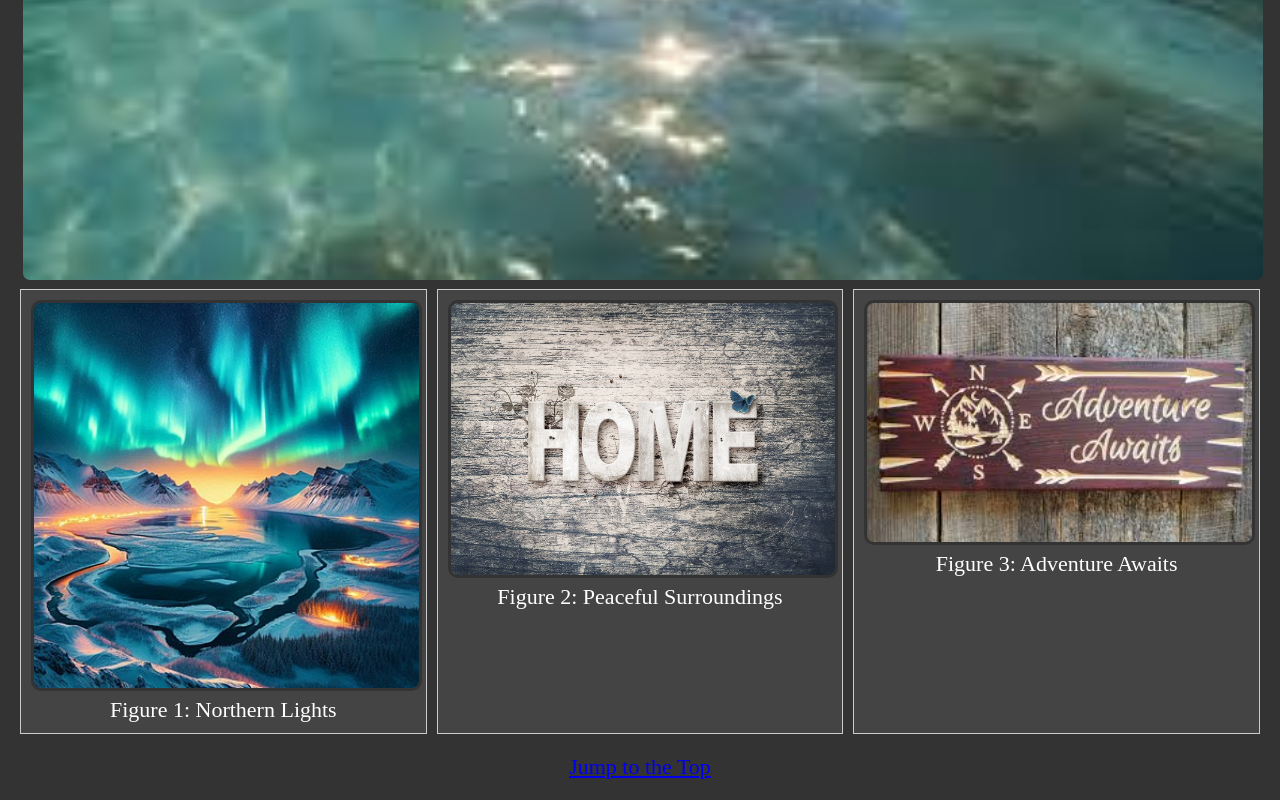
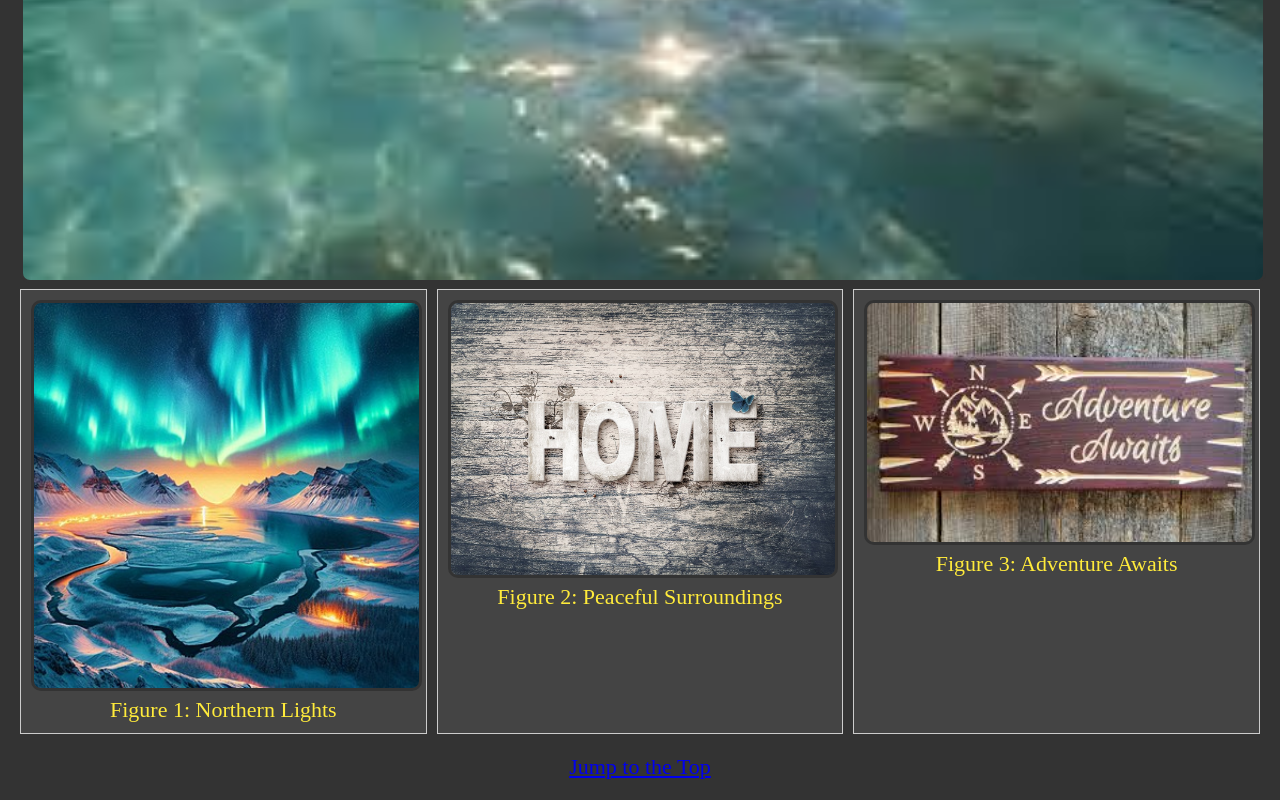
Before and after one commit to EverythingZella/Project-RD, a plain HTML site: page index.html in a window 1280 px wide. Shown: the part 3142-3942 px from the top of the page. Drawn offline with Linux system fonts and the dark colour scheme.

Commit message:
Update style.css

```diff
--- a/style.css
+++ b/style.css
@@ -32,6 +32,7 @@ img {
 .label {
     text-align: center;
     font-family: 'Times New Roman', Times, serif; /* Updated font family */
+    color: #ffeb3b; /* Lighter yellow color for the figure captions */
 }
 
 .container {
@@ -106,4 +107,7 @@ figure {
         background-color: #444;
         color: #fff;
     }
+    .label {
+        color: #ffeb3b; /* Lighter yellow color for the figure captions in dark mode */
+    }
 }
```
